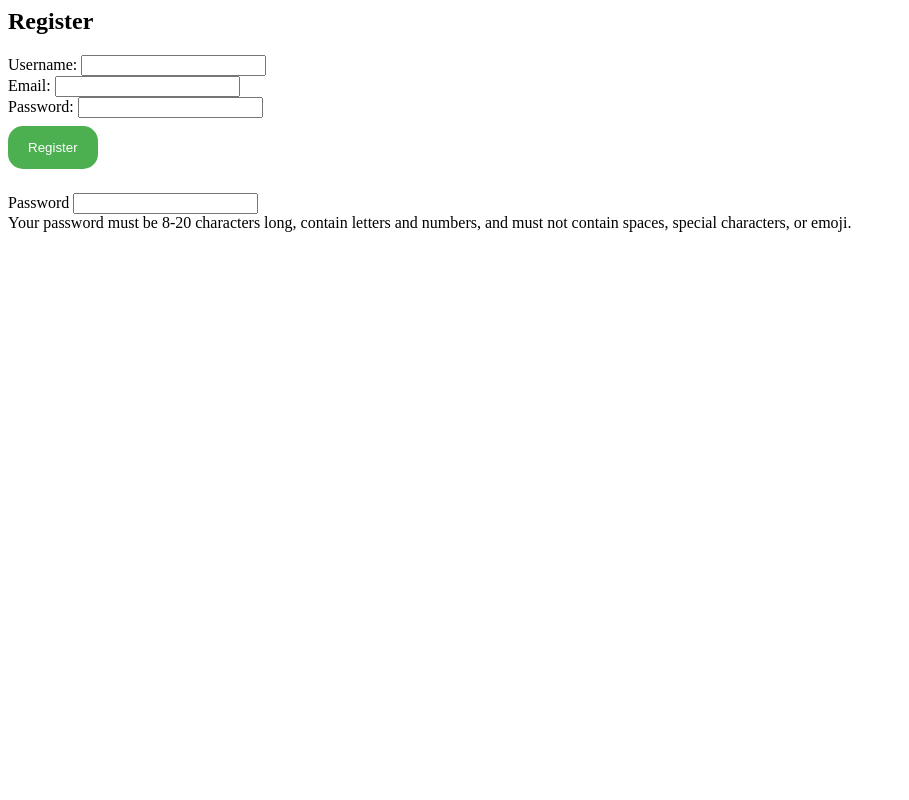
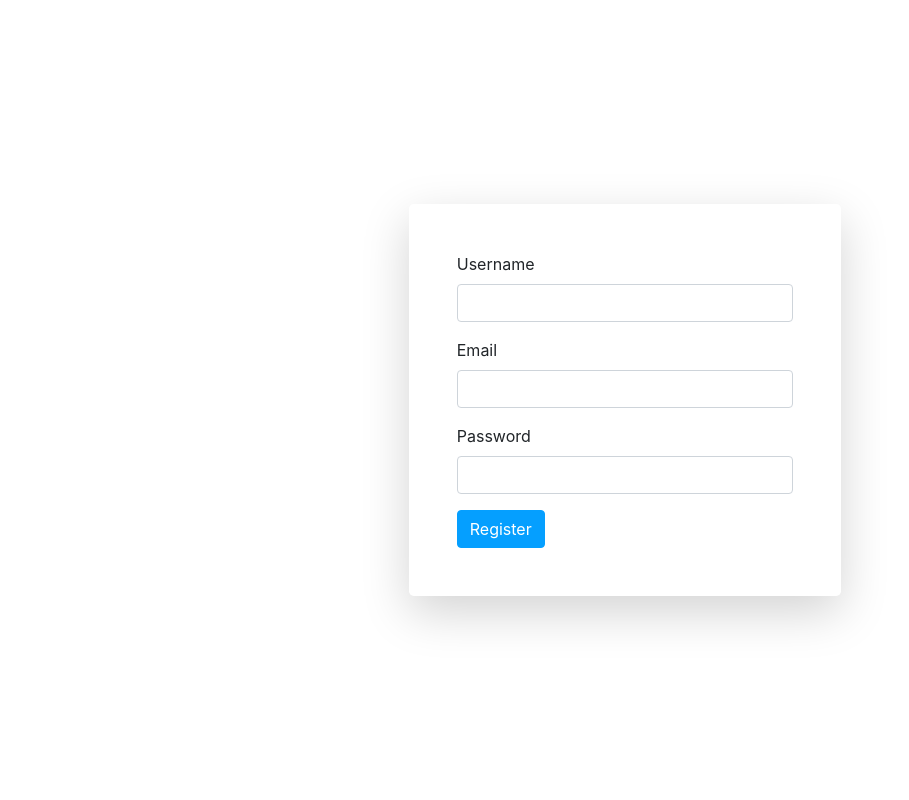
Before and after one commit to martimsoutooo/BD-LeagueClientManager, a Flask app: page /register in a window 1280 px wide. Shown: the whole page, without its empty margins (0-909 px from the left). Run offline with Flask 3, Linux system fonts and the light colour scheme.

Commit message:
sessoes funcionais

```diff
--- a/app/routes/auth.py
+++ b/app/routes/auth.py
@@ -1,36 +1,46 @@
-from flask import Blueprint, request, render_template, jsonify
+from flask import Flask, request, render_template, jsonify, Blueprint, redirect, url_for, session
 from werkzeug.security import generate_password_hash, check_password_hash
-from ..data.models import create_user, get_user_by_username
+from ..data.models import create_user, get_user_by_username, verify_user, get_user_by_email
 
 auth_bp = Blueprint('auth', __name__)
 
 @auth_bp.route('/register', methods=['GET', 'POST'])
 def register():
     if request.method == 'POST':
-        Name = request.form.get('Name')
-        Email = request.form.get('Email')
-        Password = request.form.get('Password')
+        username = request.form.get('username')
+        email = request.form.get('email')
+        password = request.form.get('password')
+
+        print(f"Received: username={username}, email={email}, password={password}")  # Debugging
 
         # Verifica se o usuário já existe
-        if get_user_by_username(Name):
-            return jsonify({"status": "error", "message": "Name already exists"}), 409
+        if get_user_by_username(username):
+            return jsonify({"status": "error", "message": "Username already exists"}), 409
+        if get_user_by_email(email):
+            return jsonify({"status": "error", "message": "Email already exists"}), 409
 
         # Cria um novo usuário
-        create_user(Name, Email, Password)
-        return jsonify({"status": "success", "message": "Registration successful"})
+        create_user(username, email, password)
+        session['username'] = username
+        return redirect(url_for('main.dashboard'))
+
 
     return render_template('register.html')
+
+
 
 @auth_bp.route('/login', methods=['GET', 'POST'])
 def login():
     if request.method == 'POST':
-        Name = request.form.get('Name')
-        Password = request.form.get('Password')
+        name = request.form.get('username')
+        password = request.form.get('password')
 
         # Verifica as credenciais do usuário
-        user = get_user_by_username(Name)
-        if user and check_password_hash(user.Password, Password):
-            return jsonify({"status": "success", "message": "Login successful"})
+        user = verify_user(name, password)
+        if user:
+            # Configura a sessão do usuário
+            session['name'] = name
+            return redirect(url_for('main.dashboard'))
         else:
             return jsonify({"status": "error", "message": "Invalid credentials"}), 401
 
--- a/app/templates/login.html
+++ b/app/templates/login.html
@@ -25,11 +25,11 @@
                 <div class="shadow-lg p-5 rounded-lg">
                     <form method="post" action="/login">
                         <div class="form-group">
-                            <label for="username">Username:</label>
+                            <label for="username">Username</label>
                             <input type="text" class="form-control" id="username" name="username" required>
                         </div>
                         <div class="form-group">
-                            <label for="password">Password:</label>
+                            <label for="password">Password</label>
                             <input type="password" class="form-control" id="password" name="password" required>
                         </div>
                         <div class="d-flex justify-content-between align-items-center">
--- a/app/templates/register.html
+++ b/app/templates/register.html
@@ -1,30 +1,31 @@
-<h2>Register</h2>
-<form hx-post="/register" hx-target="#response" hx-swap="innerHTML">
-    <label for="username">Username:</label>
-    <input type="text" id="Name" name="Name" required><br>
-    <label for="email">Email:</label>
-    <input type="email" id="Email" name="Email" required><br>
-    <label for="password">Password:</label>
-    <input type="password" id="Password" name="Password" required><br>
-    <button class="submit-button" type="submit">Register</button>
-</form>
+{% extends "base.html" %}
 
-<style>
-    .submit-button {
-        background-color: #4CAF50;
-        color: white;
-        padding: 14px 20px;
-        margin: 8px 0;
-        border: none;
-        cursor: pointer;
-        border-radius: 15px;
-    }
-</style>
+{% block title %}Register{% endblock %}
 
-<div id="response">
-    <label for="inputPassword5" class="form-label">Password</label>
-    <input type="password" id="inputPassword5" class="form-control" aria-describedby="passwordHelpBlock">
-    <div id="passwordHelpBlock" class="form-text">
-      Your password must be 8-20 characters long, contain letters and numbers, and must not contain spaces, special characters, or emoji.
+{% block content %}
+<div class="vh-100 d-flex align-items-center justify-content-center">
+    <div class="container">
+        <div class="row justify-content-center w-100">
+            <div class="col-md-5">
+                <div class="shadow-lg p-5 rounded-lg">
+                    <form method="post" action="/register">
+                        <div class="form-group">
+                            <label for="username">Username</label>
+                            <input type="text" class="form-control" id="username" name="username" required>
+                        </div>
+                        <div class="form-group">
+                            <label for="email">Email</label>
+                            <input type="email" class="form-control" id="email" name="email" required>
+                        </div>
+                        <div class="form-group">
+                            <label for="password">Password</label>
+                            <input type="password" class="form-control" id="password" name="password" required>
+                        </div>
+                        <button type="submit" class="btn btn-info">Register</button>
+                    </form>
+                </div>
+            </div>
+        </div>
     </div>
 </div>
+{% endblock %}
```
Also changed, not shown: app/data/models.py (+25 -17 lines), app/templates/baseLogReg.html (added, +18 -0 lines).
